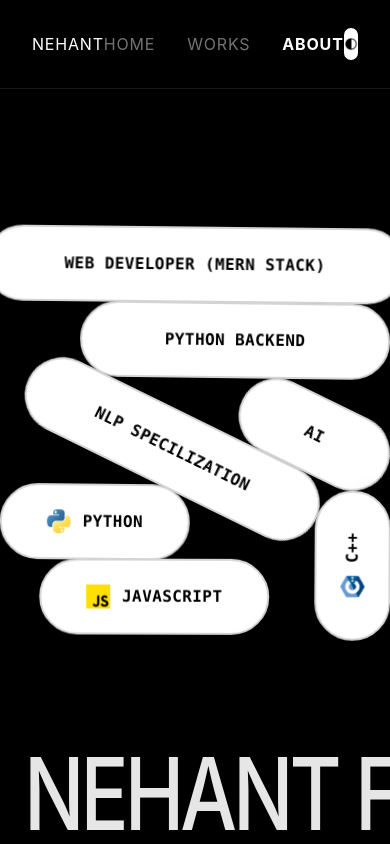
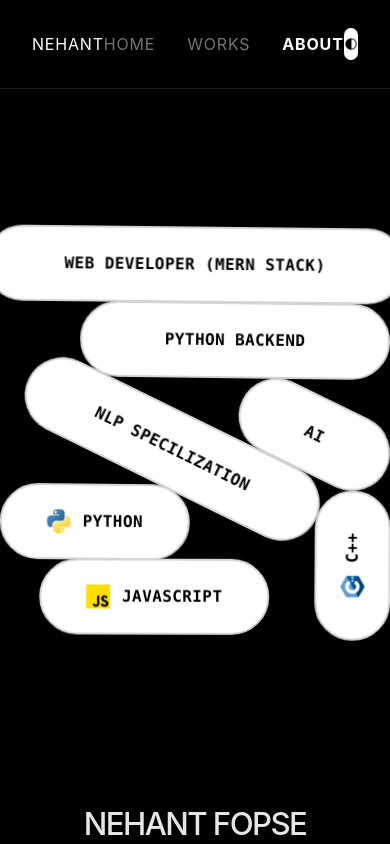
Before and after one commit to Nehant14/Portfolio, a React (Vite) app: page / in a window 390 px wide. Shown: the top 844 px of the page. Built offline with nearby package versions, Linux system fonts and the light colour scheme.

Commit message:
Slightly Fixed Mobile View

```diff
--- a/components/Footer.jsx
+++ b/components/Footer.jsx
@@ -25,30 +25,30 @@ export default function Footer() {
     }, [])
 
     return (
-        <footer id="footer" className="w-full px-4 md:px-8 py-12 border-t border-neutral-200 dark:border-neutral-900 mt-16">
-            <div className="w-full grid grid-cols-1 md:grid-cols-3 gap-8 items-start">
+        <footer id="footer" className="w-full px-8 py-12 border-t border-neutral-200 dark:border-neutral-900 mt-16">
+            <div className="w-full grid grid-cols-3 gap-8 items-start">
 
                 {/* TOTAL LEFT */}
-                <div className="text-left font-mono text-sm md:text-base text-neutral-500 order-2 md:order-1 md:-mt-4">
+                <div className="text-left font-mono text-base text-neutral-500 order-1 -mt-4">
                     <div className="text-xs uppercase text-neutral-400 font-normal mb-1">What drives me</div>
                     <p>Make it work. Make it right. Make it fast.</p>
                 </div>
 
                 {/* CENTER */}
-                <div className="flex flex-col items-center gap-5 order-3 md:order-2">
+                <div className="flex flex-col items-center gap-5 order-2">
                     {SOCIAL_LINKS.map((link) => (
                         <a
                             key={link.id}
                             href={link.href}
                             target="_blank"
                             rel="noopener noreferrer"
-                            className="flex items-center gap-4 w-40 font-mono text-sm md:text-base font-bold uppercase tracking-wider text-neutral-400 hover:text-black dark:hover:text-white transition-colors duration-200"
+                            className="flex items-center gap-4 w-40 font-mono text-base font-bold uppercase tracking-wider text-neutral-400 hover:text-black dark:hover:text-white transition-colors duration-200"
                         >
                             {link.icon && (
                                 <img
                                     src={link.icon}
                                     alt=""
-                                    className="w-5 h-5 md:w-6 md:h-6 object-contain invert dark:invert-0 pointer-events-none select-none shrink-0"
+                                    className="w-6 h-6 object-contain invert dark:invert-0 pointer-events-none select-none shrink-0"
                                     onError={(e) => { e.target.style.display = 'none' }}
                                 />
                             )}
@@ -58,7 +58,7 @@ export default function Footer() {
                 </div>
 
                 {/* TOTAL RIGHT */}
-                <div className="text-right font-mono text-sm md:text-base font-bold tracking-wider text-neutral-500 order-1 md:order-3 md:-mt-4">
+                <div className="text-right font-mono text-base font-bold tracking-wider text-neutral-500 order-3 -mt-4">
                     <div className="text-xs uppercase text-neutral-400 font-normal mb-1">Local Time</div>
                     <span className="text-black dark:text-white">{time}</span>
                 </div>
--- a/components/Front.jsx
+++ b/components/Front.jsx
@@ -3,8 +3,8 @@ import React from 'react'
 function CentralName() {
     return (
         // Kept absolute positioning, added overflow-hidden to prevent any vertical scaling scrollbars
-        <div className="absolute bottom-0 left-1/2 -translate-x-1/2 w-full pt-6 px-6 pb-0 md:pb-2 select-none pointer-events-none z-10 text-center overflow-hidden">
-            <h1 className="text-[5rem] sm:text-[8rem] md:text-[13vw] font-medium uppercase tracking-tighter leading-none opacity-90 transition-all duration-300 whitespace-nowrap scale-y-[1.25] origin-bottom">
+        <div className="absolute bottom-0 left-1/2 -translate-x-1/2 w-full pt-2 md:pt-6 px-3 md:px-6 pb-1 md:pb-2 select-none pointer-events-none z-10 text-center overflow-hidden">
+            <h1 className="text-[8vw] md:text-[13vw] font-medium uppercase tracking-tighter leading-none opacity-90 transition-all duration-300 whitespace-nowrap md:scale-y-[1.25] origin-bottom">
                 Nehant Fopse
             </h1>
         </div>
--- a/index.html
+++ b/index.html
@@ -3,7 +3,7 @@
   <head>
     <meta charset="UTF-8" />
     <link rel="icon" type="image/ico" href="assets/favi.ico" />
-    <meta name="viewport" content="width=device-width, initial-scale=1.0" />
+    <meta name="viewport" content="width=1920, initial-scale=0.5, user-scalable=yes" />
     <title>Nehant Fopse</title>
   </head>
   <body>
--- a/src/App.jsx
+++ b/src/App.jsx
@@ -23,10 +23,10 @@ const App = () => {
         <div className={`${isLight ? 'bg-slate-50 text-slate-950' : 'bg-black text-white'} min-h-screen transition-colors duration-300`}>
 
             {/* Section 1: Hero view containing Navbar, Dynamic Physics Box, and Centered Bottom Name */}
-            <div id="home" className="h-screen flex flex-col relative w-full">
+            <div id="home" className="h-[100dvh] md:h-screen flex flex-col relative w-full">
                 <Navbar theme={theme} onToggleTheme={toggleTheme} />
 
-                <div className="flex-1 w-full relative overflow-hidden">
+                <div className="flex-1 w-full relative overflow-hidden min-h-0">
                     <Skills />
 
                     <CentralName />
```
